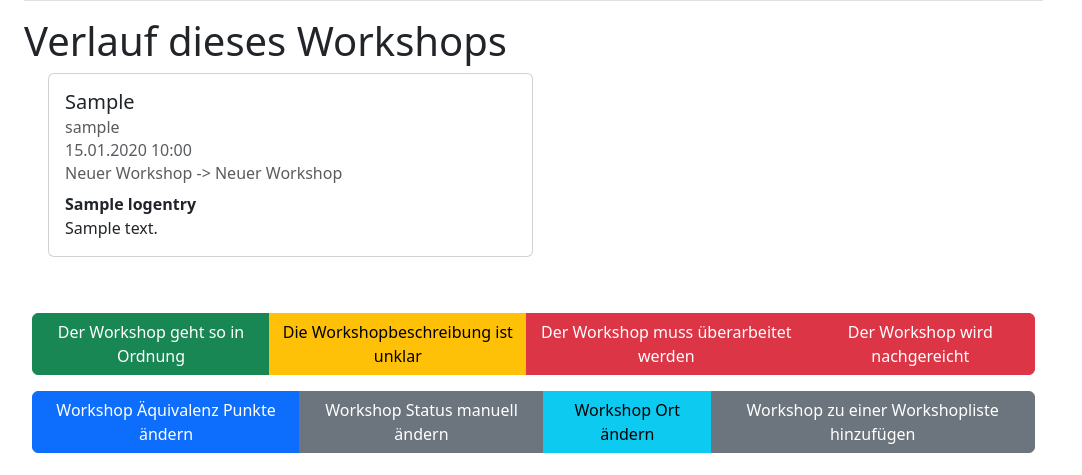
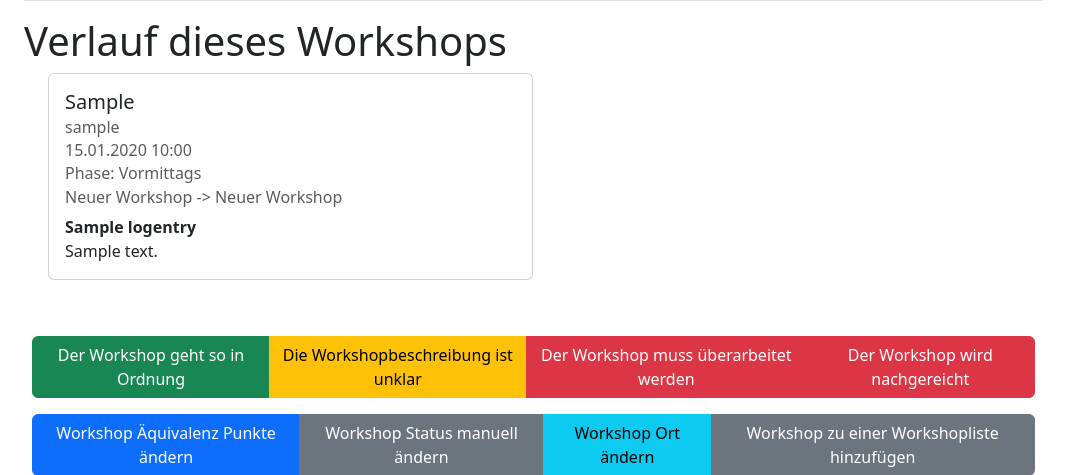
Before and after one commit to Marcel43367/rcwsmgmt, a Django app: page /workshop/1/detail in a window 1280 px wide. Shown: the part 568-1043 px from the top of the page, without its empty margins (0-1082 px from the left). Before the commit the page ends 1021 px from the top, so only its background shows below. Run offline with Django 4.2, Linux system fonts and the light colour scheme; a user stored in the database is signed in; tables that the repository leaves empty hold one stand-in row (values such as "Sample post"); parts of the project's set-up code (start-up, migrations or seed data) failed here and were passed over; some libraries are stand-ins or nearby versions.

Commit message:
Add timeslot to workshop detail page

```diff
--- a/src/base/templates/base/workshop_detail.html
+++ b/src/base/templates/base/workshop_detail.html
@@ -59,6 +59,7 @@
 						<h5 class="card-title">{{entry.action}}</h5>
 						{% if entry.user %}<h6 class="card-subtitle mb-2 text-muted">{{entry.user}}</h6>{% endif %}
 						<h6 class="card-subtitle mb-2 text-muted">{{entry.created|date:'d.m.Y H:i'}}</h6>
+						<h6 class="card-subtitle mb-2 text-muted">Phase: {{entry.get_time_slot_display}}</h6>
 						<h6 class="card-subtitle mb-2 text-muted">{% if entry.old_status %}{{entry.get_old_status_display}} -> {% endif %}{{entry.get_new_status_display}}</h6>
 						<p class="card-text"><b>{{entry.title}}</b><br>{{entry.message}}</p>
 					</div>
```
